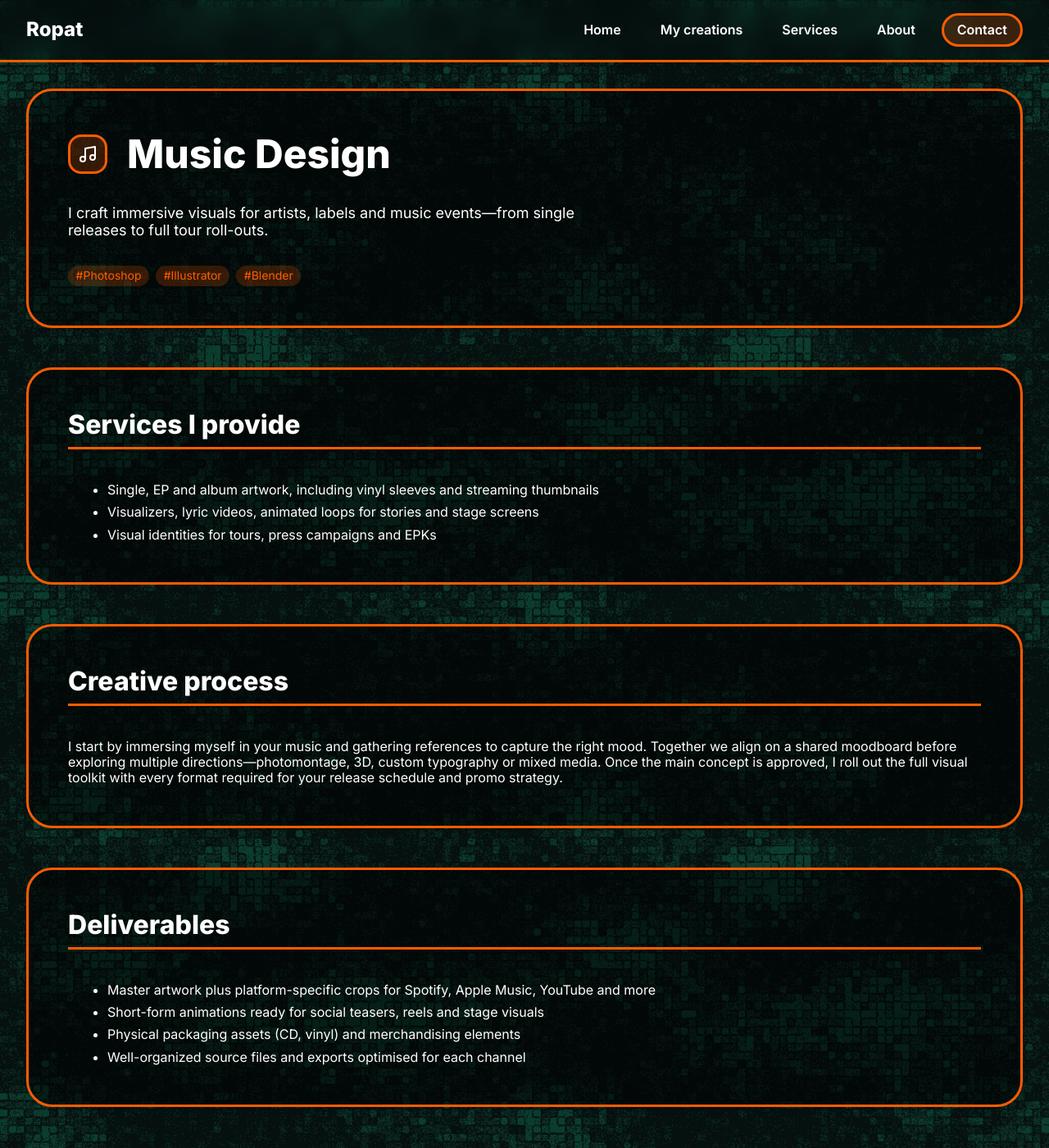
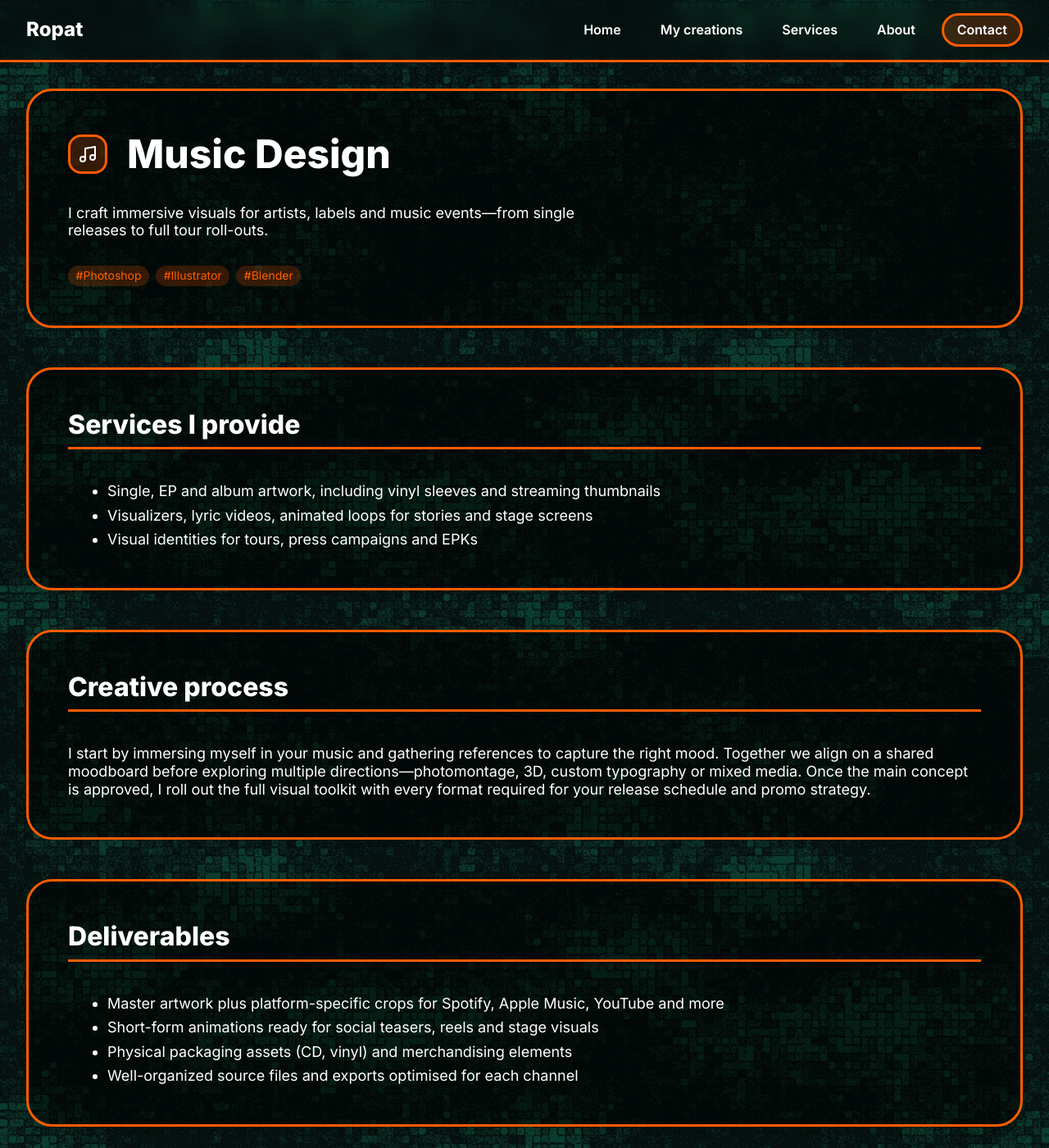
Before and after one commit to 7Nautilus/ropat-portfolio, a Jekyll site: the page built from en/services/music-design.html, in a window 1280 px wide and 1400 px high. Shown: the whole window at 82% size. Built offline with Jekyll 4.4.1, drawn with Linux system fonts in a browser that asks for light colours.

Commit message:
font size lg

```diff
--- a/assets/css/style.css
+++ b/assets/css/style.css
@@ -879,6 +879,7 @@ main {
 .service-detail-content {
   display: flex;
   flex-direction: column;
+  font-size: var(--font-size-lg);
   gap: var(--spacing-xs);
 }
 
```
